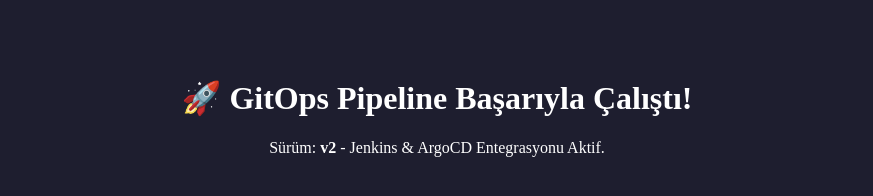
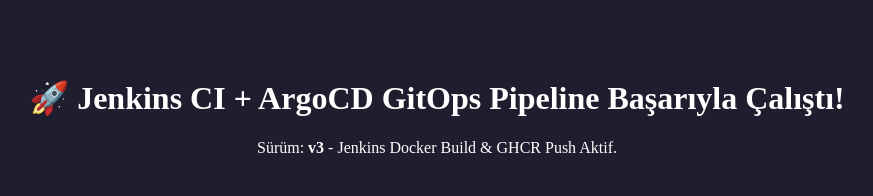
Before and after one commit to tutyln/devops-app, a plain HTML site: page index.html in a window 1280 px wide. Shown: the whole page, without its empty margins (203-1076 px from the left). Drawn offline with Linux system fonts and the light colour scheme.

Commit message:
Update web application to v3

```diff
--- a/index.html
+++ b/index.html
@@ -1,10 +1,10 @@
 <!DOCTYPE html>
 <html>
 <head>
-    <title>GitOps Demo - V2</title>
+    <title>GitOps Demo - V3</title>
 </head>
 <body style="background-color: #1e1e2f; color: white; text-align: center; padding-top: 50px;">
-    <h1>🚀 GitOps Pipeline Başarıyla Çalıştı!</h1>
-    <p>Sürüm: <strong>v2</strong> - Jenkins & ArgoCD Entegrasyonu Aktif.</p>
+    <h1>🚀 Jenkins CI + ArgoCD GitOps Pipeline Başarıyla Çalıştı!</h1>
+    <p>Sürüm: <strong>v3</strong> - Jenkins Docker Build & GHCR Push Aktif.</p>
 </body>
 </html>
```
